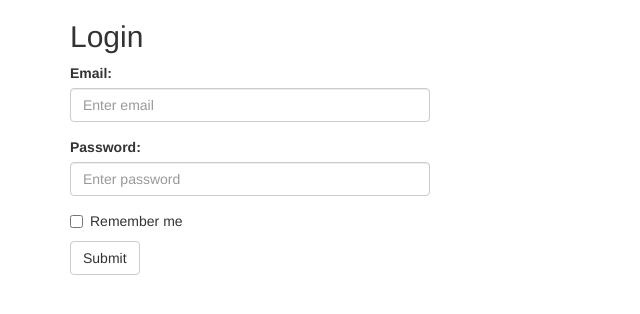
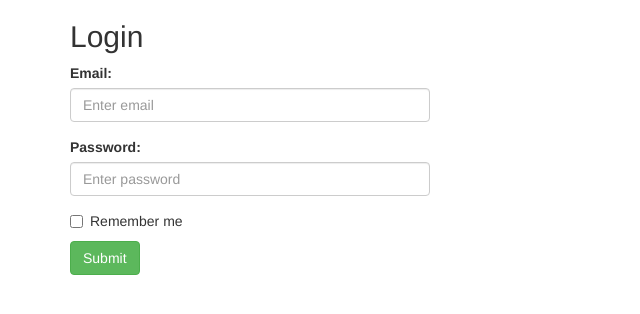
Before and after one commit to Devops-Cops/danfoss.devops.frontend, an Angular app: page / in a window 1280 px wide. Shown: the top 314 px of the page, without its empty margins (0-640 px from the left). Built offline with nearby package versions, Linux system fonts and the light colour scheme.

Commit message:
changed button class

```diff
--- a/src/app/app.component.html
+++ b/src/app/app.component.html
@@ -20,6 +20,6 @@
     <div class="checkbox">
       <label><input type="checkbox" name="remember"> Remember me</label>
     </div>
-    <button type="submit" class="btn btn-default" (click) = "login(email.value)">Submit</button>
+    <button type="submit" class="btn btn-success" (click) = "login(email.value)">Submit</button>
   </form>
 </div>
```
